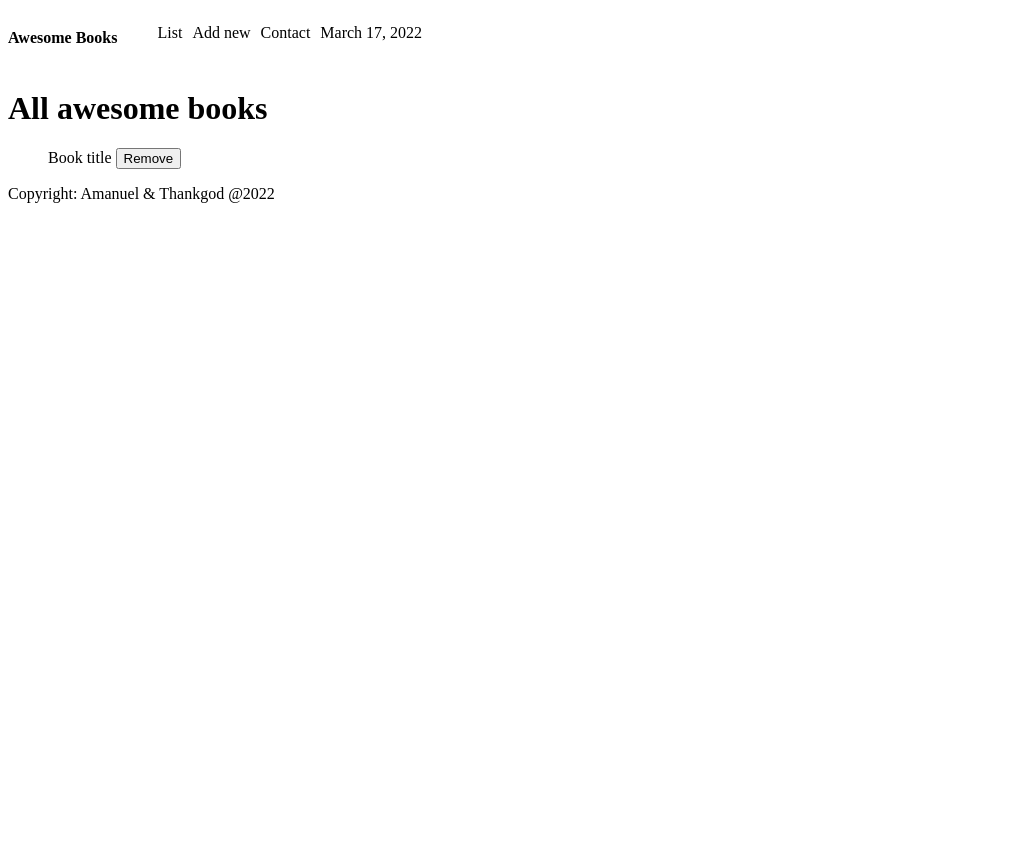
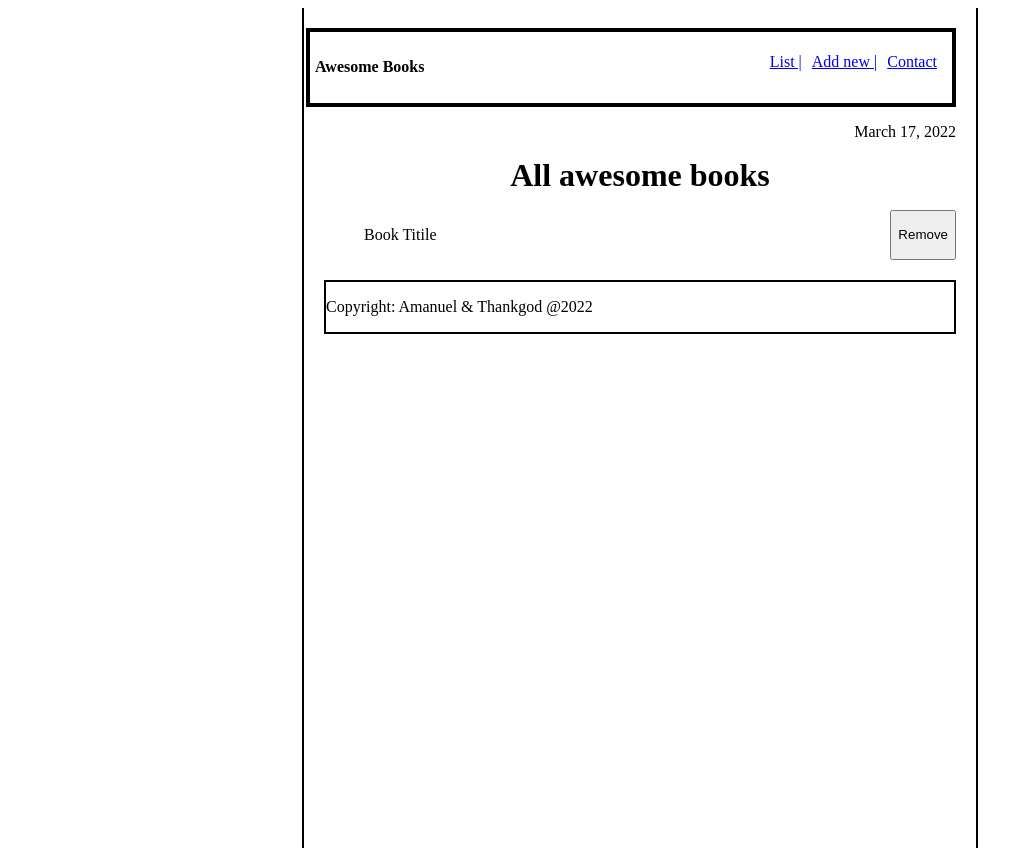
Before and after one commit to amexabee/Awesome-Books, a plain HTML site: page index.html in a window 1280 px wide. Shown: the whole page, without its empty margins (0-1033 px from the left). Before the commit the page ends 800 px from the top, so only its background shows below. Drawn offline with Linux system fonts and the light colour scheme.

Commit message:
hoes added

```diff
--- a/css/style.css
+++ b/css/style.css
@@ -1,15 +1,53 @@
+.nac_container{
+    display: inline-flex;
+    width: 100%;
+    justify-content:  space-between;
+    border: 4px black solid;
+    padding: 5px;
+}
 header{
-    display: inline-flex;
+    display: flex;
+    flex-direction: column;
+   align-items: flex-end;
 }
-header > ul {
-    display: inline-flex;
+
+main{
+    text-align: center;
+}
+.nac_container > ul {
+    display: flex;
     list-style: none;
 }
 
-header > ul > li{
+.nac_container > ul > li{
    margin-right: 10px;
 }
 
 #booklist{
     list-style: none;
+
 }
+#booklist > li{
+    width: 100%;
+    display: inline-flex;
+    justify-content: space-between;
+}
+
+.container{
+    width: 50%;
+    margin: auto;
+    border: 2px solid black;
+    height: 100vh;
+    border-top: none;
+    border-bottom: none;
+    padding: 20px;
+}
+
+.main_titlte{
+    margin: auto;
+}
+
+footer{
+    margin-top: 20px;
+    border: 2px black solid;
+}
--- a/index.html
+++ b/index.html
@@ -8,25 +8,33 @@
     <title>Awesome Books</title>
 </head>
 <body>
+    <div class="container">
         <header>
+            <div class="nac_container">
                 <h4>Awesome Books</h4>
 
                 <ul>
-            <li>List</li>
-            <li>Add new</li>
-            <li>Contact</li>
+                    <li> <a href="#">List |</a> </li>
+                    <li> <a href="#"> Add new |</a> </li>
+                    <li> <a href="#">Contact</a> </li>
                 </ul>
-        <br/>
-        <p>March 17, 2022</p>
+            </div>
+
+            <p id="nav_date">March 17, 2022</p>
         </header>
         <main>
-        <h1>All awesome books</h1>
+            <h1 class="main_titlte">All awesome books</h1>
             <ul id="booklist">
-            <li>Book title <span><button>Remove</button></span></li>
+                <li>
+                    <p>Book Titile</p>
+                    <button>Remove</button>
+                </li>
             </ul>
         </main>
         <footer>
             <p>Copyright: Amanuel & Thankgod @2022</p>
         </footer>
+    </div>
+
 </body>
 </html>
```
Lines whose indentation alone changed are shown as unchanged.
